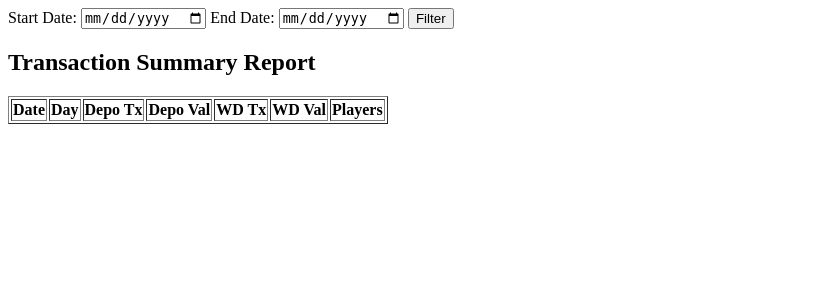
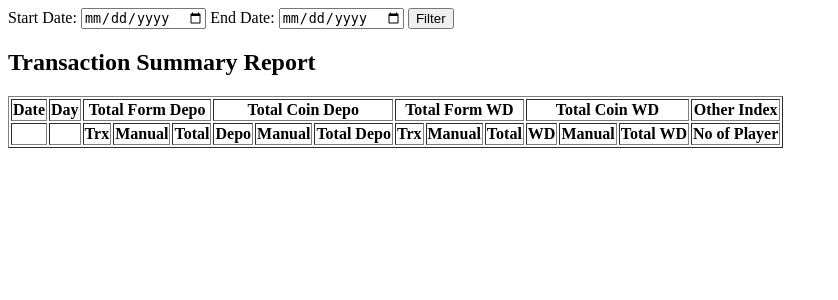
Before and after one commit to lauj78/CRM_BC, a Django app: template report_app/templates/report_app/reports/report_dairy_summary/view.html in a window 1280 px wide. Shown: the top 300 px of the page, without its empty margins (0-838 px from the left). Run offline with Django 5.2, Linux system fonts and the light colour scheme; the template is opened without the code that fills it, so the values that code supplies are empty.

Commit message:
Add grouped table structure to report_dairy_summary

```diff
--- a/report_app/templates/report_app/reports/report_dairy_summary/view.html
+++ b/report_app/templates/report_app/reports/report_dairy_summary/view.html
@@ -2,24 +2,53 @@
 
 <h2>Transaction Summary Report</h2>
 <table border="1">
+    <thead>
         <tr>
             <th>Date</th>
             <th>Day</th>
-        <th>Depo Tx</th>
-        <th>Depo Val</th>
-        <th>WD Tx</th>
-        <th>WD Val</th>
-        <th>Players</th>
+            <th colspan="3">Total Form Depo</th>
+            <th colspan="3">Total Coin Depo</th>
+            <th colspan="3">Total Form WD</th>
+            <th colspan="3">Total Coin WD</th>
+            <th>Other Index</th>
         </tr>
+        <tr>
+            <th></th>
+            <th></th>
+            <th>Trx</th>
+            <th>Manual</th>
+            <th>Total</th>
+            <th>Depo</th>
+            <th>Manual</th>
+            <th>Total Depo</th>
+            <th>Trx</th>
+            <th>Manual</th>
+            <th>Total</th>
+            <th>WD</th>
+            <th>Manual</th>
+            <th>Total WD</th>
+            <th>No of Player</th>
+        </tr>
+    </thead>
+    <tbody>
         {% for data in members %}
         <tr>
             <td>{{ data.date }}</td>
             <td>{{ data.day }}</td>
+            <td>{{ data.depo_trx }}</td>
+            <td>{{ data.manual_trx }}</td>
             <td>{{ data.total_trx }}</td>
-        <td>{{ data.total_value }}</td>
+            <td>{{ data.depo_value|floatformat:2 }}</td>
+            <td>{{ data.manual_value|floatformat:2 }}</td>
+            <td>{{ data.total_value|floatformat:2 }}</td>
+            <td>{{ data.wd_trx }}</td>
+            <td>{{ data.manual_wd_trx }}</td>
             <td>{{ data.total_wd }}</td>
-        <td>{{ data.total_wd_value }}</td>
+            <td>{{ data.wd_value|floatformat:2 }}</td>
+            <td>{{ data.manual_wd_value|floatformat:2 }}</td>
+            <td>{{ data.total_wd_value|floatformat:2 }}</td>
             <td>{{ data.active_players }}</td>
         </tr>
         {% endfor %}
+    </tbody>
 </table>
```
Lines whose indentation alone changed are shown as unchanged.
